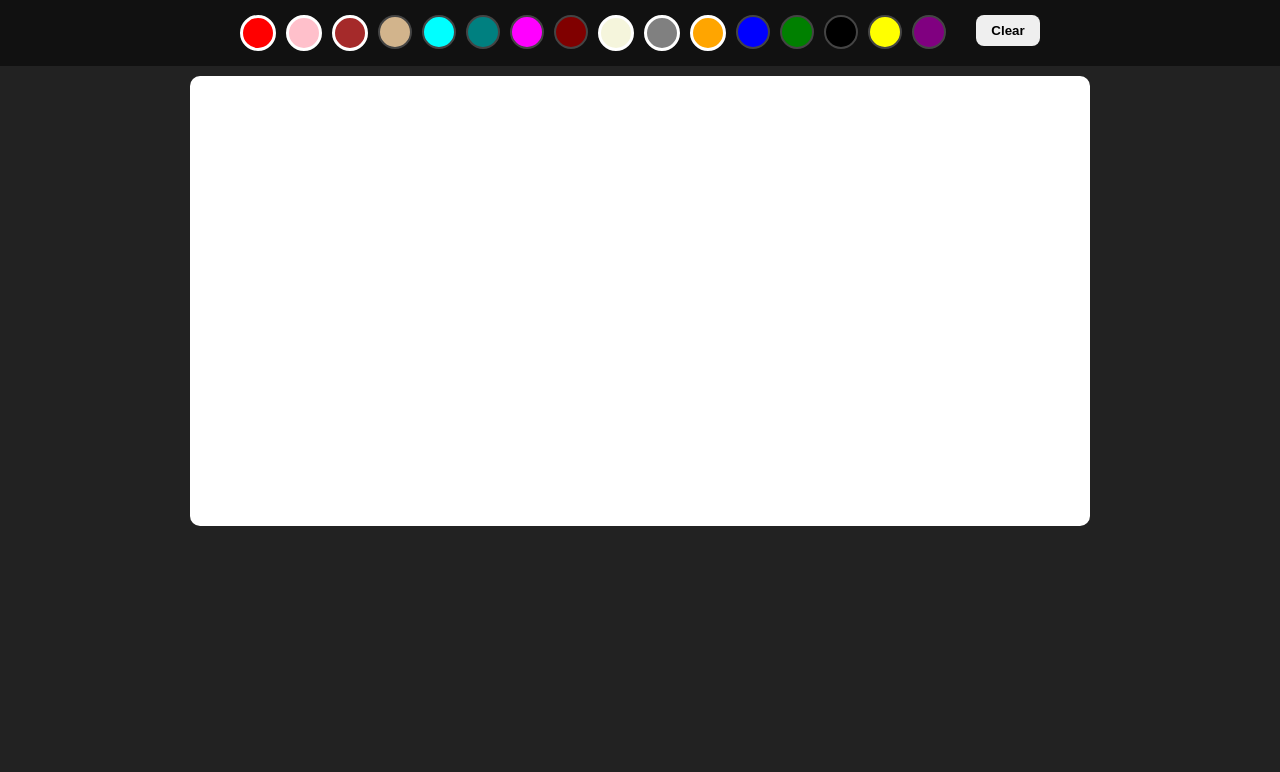
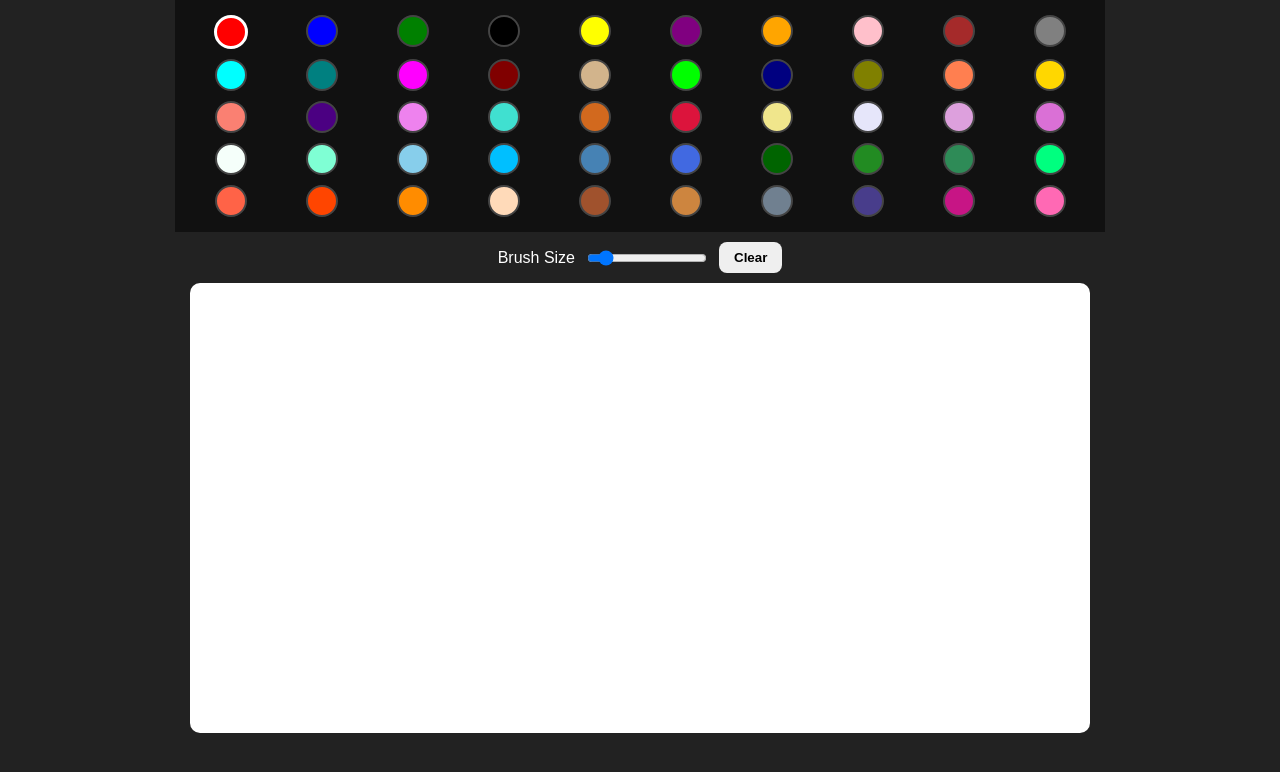
Before and after one commit to vihaancurious-web/eleco, a plain HTML site: page index.html in a window 1280 px wide. Drawn offline with Linux system fonts and the light colour scheme.

Commit message:
Update index.html

```diff
--- a/index.html
+++ b/index.html
@@ -2,7 +2,7 @@
 <html lang="en">
 <head>
 <meta charset="UTF-8">
-<title>Paint App</title>
+<title>Paint App – 50 Colors</title>
 <style>
     body {
         margin: 0;
@@ -15,18 +15,19 @@
     }
 
     .palette {
-        display: flex;
+        display: grid;
+        grid-template-columns: repeat(10, 1fr);
         gap: 10px;
         padding: 15px;
         background: #111;
         width: 100%;
-        justify-content: center;
-        flex-wrap: wrap;
+        max-width: 900px;
+        justify-items: center;
     }
 
     .color {
-        width: 30px;
-        height: 30px;
+        width: 28px;
+        height: 28px;
         border-radius: 50%;
         cursor: pointer;
         border: 2px solid #444;
@@ -37,12 +38,14 @@
     }
 
     .controls {
-        margin-left: 20px;
+        display: flex;
+        align-items: center;
+        gap: 10px;
+        margin: 10px;
     }
 
     canvas {
         background: #fff;
-        margin-top: 10px;
         border-radius: 10px;
         cursor: crosshair;
     }
@@ -54,63 +57,82 @@
         cursor: pointer;
         font-weight: bold;
     }
+
+    input[type="range"] {
+        width: 120px;
+    }
 </style>
 </head>
 <body>
 
-<!-- COLOR PALETTE -->
-<div class="palette">
-    <div class="color selected" style="background:red" onclick="selectColor('red', this)"></div>
-    <div class="color selected" style="background:pink" onclick="selectColor('pink', this)"></div>
-    <div class="color selected" style="background:brown" onclick="selectColor('brown', this)"></div>
-      <div class="color" style="background:tan" onclick="selectColor('tan', this)"></div>
-    <div class="color" style="background:cyan" onclick="selectColor('cyan', this)"></div>
-    <div class="color" style="background:teal" onclick="selectColor('teal', this)"></div>
-    <div class="color" style="background:magenta" onclick="selectColor('magenta', this)"></div>
-    <div class="color" style="background:maroon" onclick="selectColor('maroon', this)"></div>
-    <div class="color selected" style="background:beige" onclick="selectColor('beige', this)"></div>
-    <div class="color selected" style="background:grey" onclick="selectColor('grey', this)"></div>
-    <div class="color selected" style="background:orange" onclick="selectColor('orange', this)"></div>
-    <div class="color" style="background:blue" onclick="selectColor('blue', this)"></div>
-    <div class="color" style="background:green" onclick="selectColor('green', this)"></div>
-    <div class="color" style="background:black" onclick="selectColor('black', this)"></div>
-    <div class="color" style="background:yellow" onclick="selectColor('yellow', this)"></div>
-    <div class="color" style="background:purple" onclick="selectColor('purple', this)"></div>
-    <div class="controls">
-        <button onclick="clearCanvas()">Clear</button>
-    </div>
+<!-- PALETTE -->
+<div class="palette" id="palette"></div>
+
+<!-- CONTROLS -->
+<div class="controls">
+    <label>Brush Size</label>
+    <input type="range" min="1" max="30" value="4" oninput="changeBrush(this.value)">
+    <button onclick="clearCanvas()">Clear</button>
 </div>
 
-<!-- DRAWING AREA -->
+<!-- CANVAS -->
 <canvas id="canvas" width="900" height="450"></canvas>
 
 <script>
+const colors = [
+"red","blue","green","black","yellow","purple","orange","pink","brown","gray",
+"cyan","teal","magenta","maroon","tan","lime","navy","olive","coral","gold",
+"salmon","indigo","violet","turquoise","chocolate","crimson","khaki","lavender","plum","orchid",
+"mintcream","aquamarine","skyblue","deepskyblue","steelblue","royalblue","darkgreen","forestgreen","seagreen","springgreen",
+"tomato","orangered","darkorange","peachpuff","sienna","peru","slategray","darkslateblue","mediumvioletred","hotpink"
+]; // 🔥 50 colors
+
+const palette = document.getElementById("palette");
 const canvas = document.getElementById("canvas");
 const ctx = canvas.getContext("2d");
 
 let drawing = false;
-let currentColor = "red";
+let currentColor = colors[0];
+let brushSize = 4;
 
-ctx.lineWidth = 4;
 ctx.lineCap = "round";
+ctx.lineWidth = brushSize;
 
-// Color selection
+// Build palette dynamically
+colors.forEach((color, index) => {
+    const div = document.createElement("div");
+    div.className = "color" + (index === 0 ? " selected" : "");
+    div.style.background = color;
+    div.onclick = () => selectColor(color, div);
+    palette.appendChild(div);
+});
+
+// Select color
 function selectColor(color, element) {
     currentColor = color;
     document.querySelectorAll(".color").forEach(c => c.classList.remove("selected"));
     element.classList.add("selected");
 }
 
-// Mouse events
+// Brush size
+function changeBrush(size) {
+    brushSize = size;
+    ctx.lineWidth = brushSize;
+}
+
+// Drawing
 canvas.addEventListener("mousedown", () => drawing = true);
-canvas.addEventListener("mouseup", () => drawing = false);
-canvas.addEventListener("mouseleave", () => drawing = false);
+canvas.addEventListener("mouseup", stopDraw);
+canvas.addEventListener("mouseleave", stopDraw);
+canvas.addEventListener("mousemove", draw);
 
-canvas.addEventListener("mousemove", draw);
+function stopDraw() {
+    drawing = false;
+    ctx.beginPath();
+}
 
 function draw(e) {
     if (!drawing) return;
-
     ctx.strokeStyle = currentColor;
     ctx.lineTo(e.offsetX, e.offsetY);
     ctx.stroke();
@@ -118,7 +140,7 @@ function draw(e) {
     ctx.moveTo(e.offsetX, e.offsetY);
 }
 
-// Clear
+// Clear canvas
 function clearCanvas() {
     ctx.clearRect(0, 0, canvas.width, canvas.height);
     ctx.beginPath();
```
